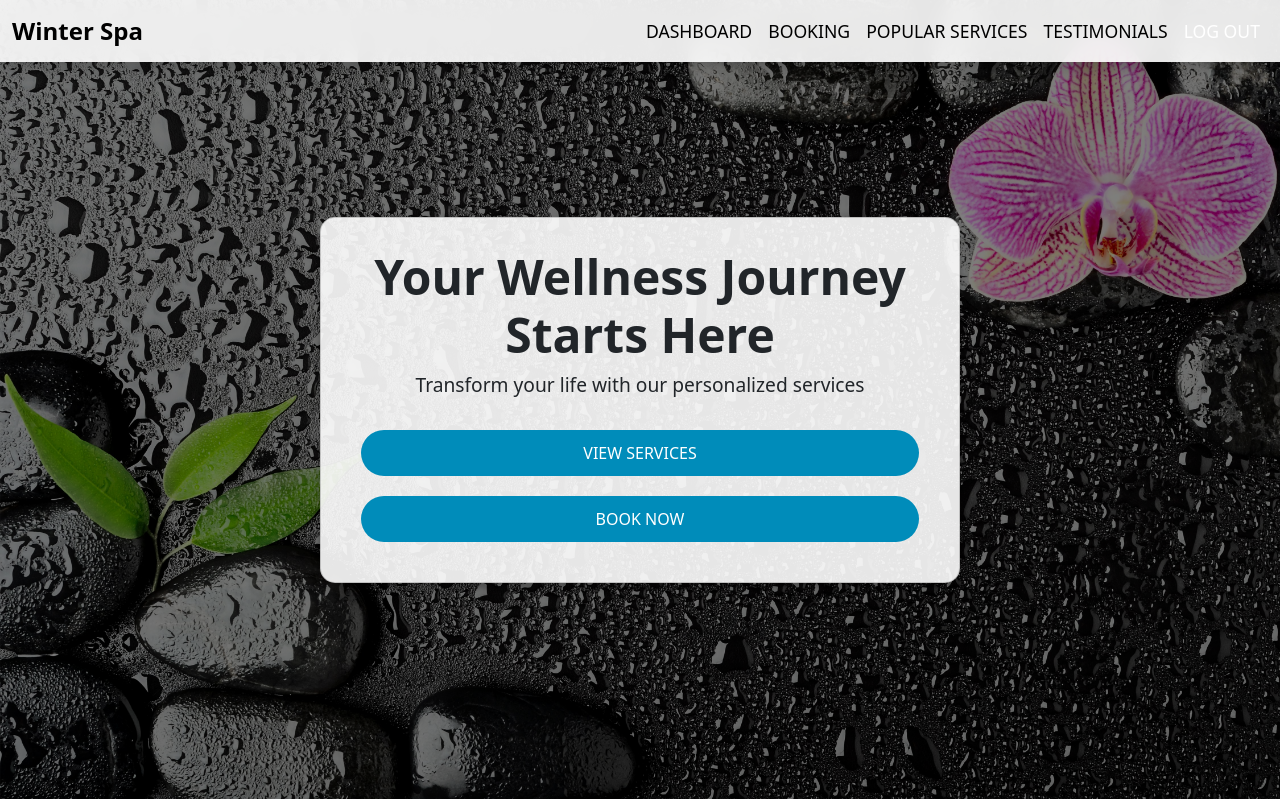
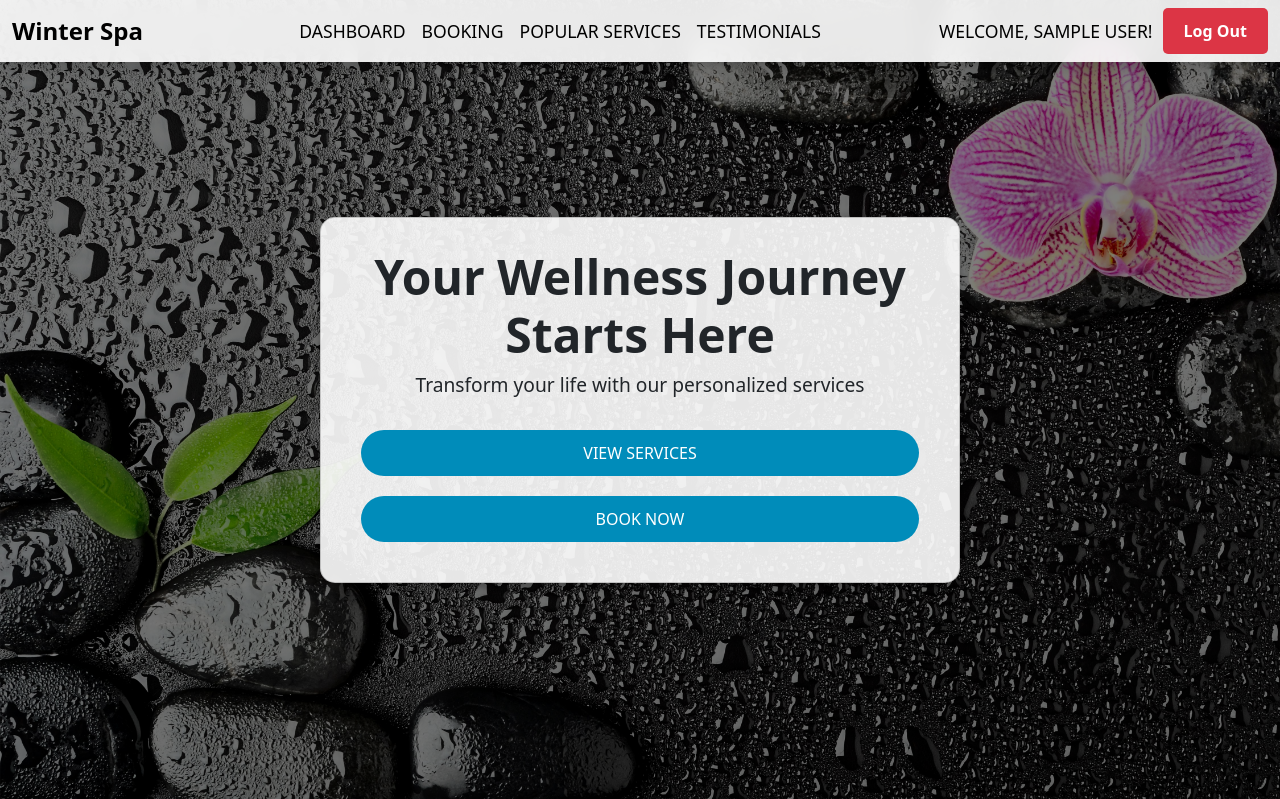
Before and after one commit to jessyforg/TeamWinter, a PHP site: page / in a window 1280 px wide. Shown: the top 799 px of the page. Run offline with PHP 8.4, Linux system fonts and the light colour scheme; the visitor is signed in with stand-in values (Sample User, id 1); data that the repository does not hold is empty.

Commit message:
Fixing navbar login logout

```diff
--- a/dashboard.php
+++ b/dashboard.php
@@ -110,6 +110,7 @@ $promotions = [
     <meta name="viewport" content="width=device-width, initial-scale=1.0">
     <title>User Dashboard</title>
     <link href="https://cdn.jsdelivr.net/npm/bootstrap@5.3.0-alpha3/dist/css/bootstrap.min.css" rel="stylesheet">
+    <link href="https://cdnjs.cloudflare.com/ajax/libs/font-awesome/6.0.0-beta3/css/all.min.css" rel="stylesheet">
     <script>
         function showReviewForm(appointmentId) {
             document.getElementById('review-form-modal-' + appointmentId).classList.remove('hidden');
@@ -401,10 +402,8 @@ $promotions = [
             <?php endforeach; ?>
         </div>
     </div>
-<<<<<<< HEAD
+
     <script src="https://cdn.jsdelivr.net/npm/bootstrap@5.3.0-alpha3/dist/js/bootstrap.bundle.min.js"></script>
-=======
 
->>>>>>> d8e00c964a6d39f244a61c7a0dd7cdb366e28c36
 </body>
 </html>
--- a/index.php
+++ b/index.php
@@ -18,6 +18,9 @@ $reviews_sql = "SELECT * FROM Reviews LIMIT 3";
 $reviews_result = $conn->query($reviews_sql);
 
 $conn->close();
+
+$is_logged_in = isset($_SESSION['user_id']) && !empty($_SESSION['user_id']);
+$user_name = $is_logged_in ? $_SESSION['user_name'] : 'Guest';
 ?>
 
 <!DOCTYPE html>
@@ -26,7 +29,7 @@ $conn->close();
     <meta charset="UTF-8">
     <meta name="viewport" content="width=device-width, initial-scale=1.0">
     <title>Home - Booking System</title>
-    <link href="https://cdn.jsdelivr.net/npm/bootstrap@5.3.0-alpha1/dist/css/bootstrap.min.css" rel="stylesheet">
+    <link href="https://cdn.jsdelivr.net/npm/bootstrap@5.3.0-alpha3/dist/css/bootstrap.min.css" rel="stylesheet">
     <link href="https://cdnjs.cloudflare.com/ajax/libs/font-awesome/6.0.0-beta3/css/all.min.css" rel="stylesheet">
     <style>
         .hero {
@@ -176,11 +179,48 @@ $conn->close();
             text-transform: uppercase;
             padding: 10px;
             transition: transform 0.3s ease, color 0.3s ease;
+
         }
-
+        .welcome{
+            margin-left: 100px;
+            color: #000;
+            font-size: 1.1rem;
+            text-transform: uppercase;
+            padding: 10px;
+            transition: transform 0.3s ease, color 0.3s ease;
+            display: inline-block;
+        }
         .navbar-nav .nav-link:hover {
             transform: scale(1.1);
             color: #ff69b4;
+        }
+        .btn-login, .btn-logout {
+            display: inline-block;
+            padding: 10px 20px;
+            text-align: center;
+            text-decoration: none;
+            border-radius: 5px;
+            color: white;
+            font-size: 16px;
+            font-weight: bold;
+            cursor: pointer;
+        }
+
+
+        .btn-login {
+            background-color: #dc3545;
+        }
+
+        .btn-login:hover {
+            background-color: #c82333;
+        }
+
+        .btn-logout {
+            background-color: #dc3545;
+        }
+
+        .btn-logout:hover {
+            background-color: #c82333;
         }
     </style>
 </head>
@@ -206,22 +246,23 @@ $conn->close();
                 <li class="nav-item">
                     <a class="nav-link" href="#testimonials">Testimonials</a>
                 </li>
-                <?php if (isset($_SESSION['user_id'])): ?>
-                    <!-- User is logged in -->
+                <?php if (isset($_SESSION['full_name'])): ?>
                     <li class="nav-item">
-                        <a class="nav-link btn btn-danger text-white" href="login.php">Log Out</a>
+                        <span class="welcome">Welcome, <?= htmlspecialchars($_SESSION['full_name']); ?>!</span>
                     </li>
+                    <li class="nav-item">
+                        <a class="btn btn-logout" href="logout.php">Log Out</a>
+                    </li>
+
                 <?php else: ?>
-                    <!-- No user logged in -->
                     <li class="nav-item">
-                        <a class="nav-link btn btn-primary text-white" href="login.php">Log In</a>
+                        <a class="btn btn-login" href="login.php">Log In</a>
                     </li>
                 <?php endif; ?>
             </ul>
         </div>
     </div>
 </nav>
-
 <div class="hero">
     <div class="card">
         <h1>Your Wellness Journey Starts Here</h1>
```
Also changed, not shown: db.php (+15 -8 lines), login.php (+11 -7 lines), logout.php (added, +7 -0 lines), signup.php (+9 -1 lines).
